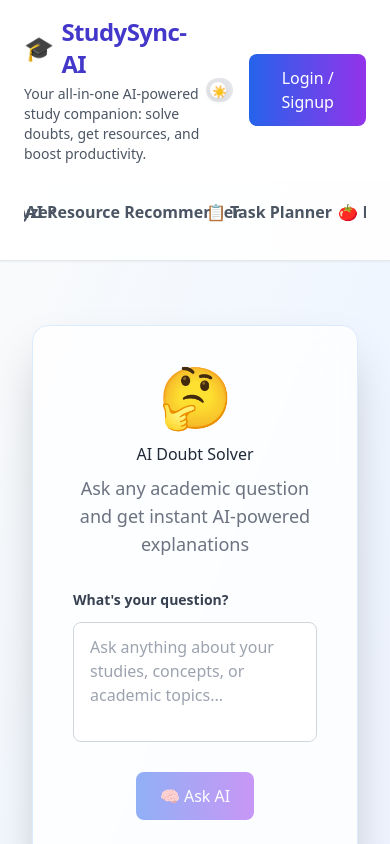
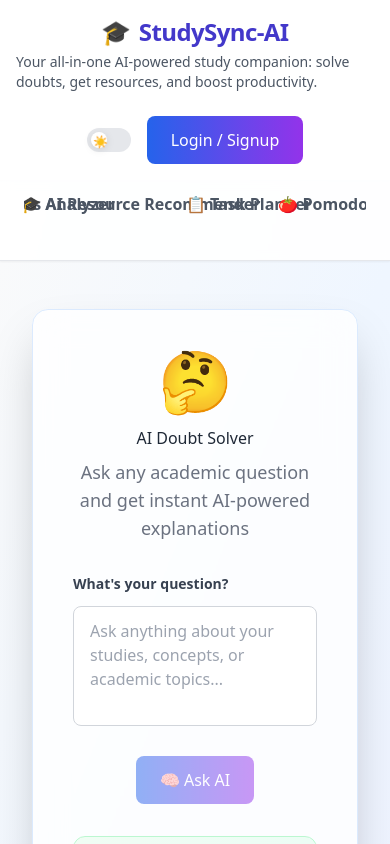
Before and after one commit to singhHariom1/Studysync-AI, a React (Vite) app in the folder client/: page / in a window 390 px wide. Shown: the top 844 px of the page. Built offline with nearby package versions, Linux system fonts and the light colour scheme; no server answers.

Commit message:
Made it Responsive.

```diff
--- a/client/src/App.jsx
+++ b/client/src/App.jsx
@@ -54,8 +54,8 @@ function AppContent() {
     <div className="min-h-screen bg-gradient-to-br from-gray-50 via-blue-50 to-indigo-50 dark:from-gray-950 dark:via-gray-900 dark:to-gray-950 flex flex-col">
       <Header user={user} onAuthClick={() => setShowAuth(true)} />
       <Navigation activeTab={activeTab} setActiveTab={handleTabChange} />
-      <main className="flex-1 py-10 px-2 sm:px-6 md:px-8 bg-gradient-to-br from-gray-50 via-blue-50 to-indigo-50 dark:from-gray-950 dark:via-gray-900 dark:to-gray-950">
-        <div className="max-w-5xl mx-auto animate-fade-in-up">
+      <main className="flex-1 py-6 xs:py-8 sm:py-10 px-2 xs:px-3 sm:px-6 md:px-8 bg-gradient-to-br from-gray-50 via-blue-50 to-indigo-50 dark:from-gray-950 dark:via-gray-900 dark:to-gray-950">
+        <div className="max-w-full sm:max-w-5xl mx-auto animate-fade-in-up">
           {activeTab === 'doubt' && <AIDoubtSolver />}
           {activeTab === 'syllabus' && (
             <SyllabusUploader
--- a/client/src/components/Header.jsx
+++ b/client/src/components/Header.jsx
@@ -16,8 +16,8 @@ export default function Header({ user, onAuthClick }) {
   const { logout } = useAuth();
   const { theme, toggleTheme } = useTheme();
   return (
-    <header className="bg-white dark:bg-gray-900 shadow-sm py-4 px-6 flex items-center justify-between transition-colors duration-300">
-      <div className="flex flex-col">
+    <header className="bg-white dark:bg-gray-900 shadow-sm py-4 px-4 sm:px-6 flex flex-col sm:flex-row sm:items-center sm:justify-between gap-3 sm:gap-0 transition-colors duration-300">
+      <div className="flex flex-col items-center sm:items-start w-full sm:w-auto">
         <div className="text-2xl font-bold text-indigo-700 dark:text-indigo-200 tracking-tight flex items-center">
           <span className="mr-2">🎓</span> StudySync-AI
         </div>
@@ -25,7 +25,7 @@ export default function Header({ user, onAuthClick }) {
           Your all-in-one AI-powered study companion: solve doubts, get resources, and boost productivity.
         </span>
       </div>
-      <div className="flex items-center gap-4">
+      <div className="flex items-center gap-4 justify-center sm:justify-end w-full sm:w-auto mt-3 sm:mt-0">
         {/* Dark/Light mode toggle */}
         <button
           onClick={toggleTheme}
--- a/client/src/components/Navigation.jsx
+++ b/client/src/components/Navigation.jsx
@@ -16,12 +16,12 @@ const Navigation = ({ activeTab, setActiveTab }) => {
             <button
               key={item.key}
               onClick={() => setActiveTab(item.key)}
-              className={`relative py-5 px-6 font-semibold text-base transition-all duration-300 whitespace-nowrap rounded-t-lg flex flex-col items-center h-full ${
+              className={`relative py-3 sm:py-5 px-4 sm:px-6 font-semibold text-base transition-all duration-300 whitespace-nowrap rounded-t-lg flex flex-col items-center h-full ${
                 activeTab === item.key
                   ? 'text-blue-700 dark:text-blue-300 bg-blue-50 dark:bg-gray-800'
                   : 'text-gray-600 dark:text-gray-300 hover:text-blue-600 dark:hover:text-blue-400 hover:bg-gray-50 dark:hover:bg-gray-800'
               }`}
-              style={{ minWidth: 140 }}
+              style={{ minWidth: 100, minHeight: 48 }}
             >
               <span>{item.label}</span>
               {/* Animated underline */}
--- a/client/src/components/TaskPlanner.jsx
+++ b/client/src/components/TaskPlanner.jsx
@@ -153,8 +153,8 @@ const TaskPlanner = () => {
 
   return (
     <div className="max-w-5xl mx-auto p-6 animate-fade-in-up">
-      <div className="bg-white/80 dark:bg-gray-900/90 backdrop-blur-lg rounded-2xl shadow-2xl p-10 border border-blue-100 dark:border-gray-800 card-main">
-        <div className="flex flex-col md:flex-row md:justify-between md:items-center mb-8 gap-4">
+      <div className="bg-white/80 dark:bg-gray-900/90 backdrop-blur-lg rounded-lg sm:rounded-2xl shadow-2xl p-4 sm:p-6 md:p-10 border border-blue-100 dark:border-gray-800 card-main">
+        <div className="flex flex-col sm:flex-row sm:justify-between sm:items-center mb-6 sm:mb-8 gap-3 sm:gap-4">
           <h2 className="heading-main text-gray-800 dark:text-indigo-200">
             <span className="text-3xl mr-2">📋</span> Task Planner
           </h2>
@@ -175,12 +175,12 @@ const TaskPlanner = () => {
         )}
         {/* Task Form */}
         {showForm && (
-          <div className="mb-8 p-6 bg-gradient-to-r from-blue-50 to-indigo-50 dark:from-gray-800 dark:to-gray-900 border border-blue-200 dark:border-gray-700 rounded-xl animate-fade-in-up">
+          <div className="mb-6 sm:mb-8 p-4 sm:p-6 bg-gradient-to-r from-blue-50 to-indigo-50 dark:from-gray-800 dark:to-gray-900 border border-blue-200 dark:border-gray-700 rounded-lg sm:rounded-xl animate-fade-in-up">
             <h3 className="heading-section mb-4">
               {editingTask ? '✏️ Edit Task' : '➕ New Task'}
             </h3>
             <form onSubmit={handleSubmit} className="space-y-4">
-              <div className="grid grid-cols-1 md:grid-cols-2 gap-4">
+              <div className="grid grid-cols-1 sm:grid-cols-2 gap-3 sm:gap-4">
                 <div>
                   <label className="block text-sm font-medium text-gray-700 mb-2 dark:text-gray-200">
                     Title *
@@ -271,7 +271,7 @@ const TaskPlanner = () => {
           </div>
         )}
         {/* Filter & Sort Controls */}
-        <div className="flex flex-col md:flex-row md:items-center md:justify-between gap-4 mb-8">
+        <div className="flex flex-col sm:flex-row sm:items-center sm:justify-between gap-4 sm:gap-4 mb-8">
           <div className="flex gap-2 items-center">
             <label className="font-medium text-gray-700 dark:text-gray-200">Filter:</label>
             <select
@@ -305,7 +305,7 @@ const TaskPlanner = () => {
           </div>
         </div>
         {/* Task List */}
-        <div className="grid gap-6">
+        <div className="grid gap-4 sm:gap-6">
           {loading ? (
             <div className="text-center py-8">
               <div className="spinner w-8 h-8 mx-auto"></div>
```
